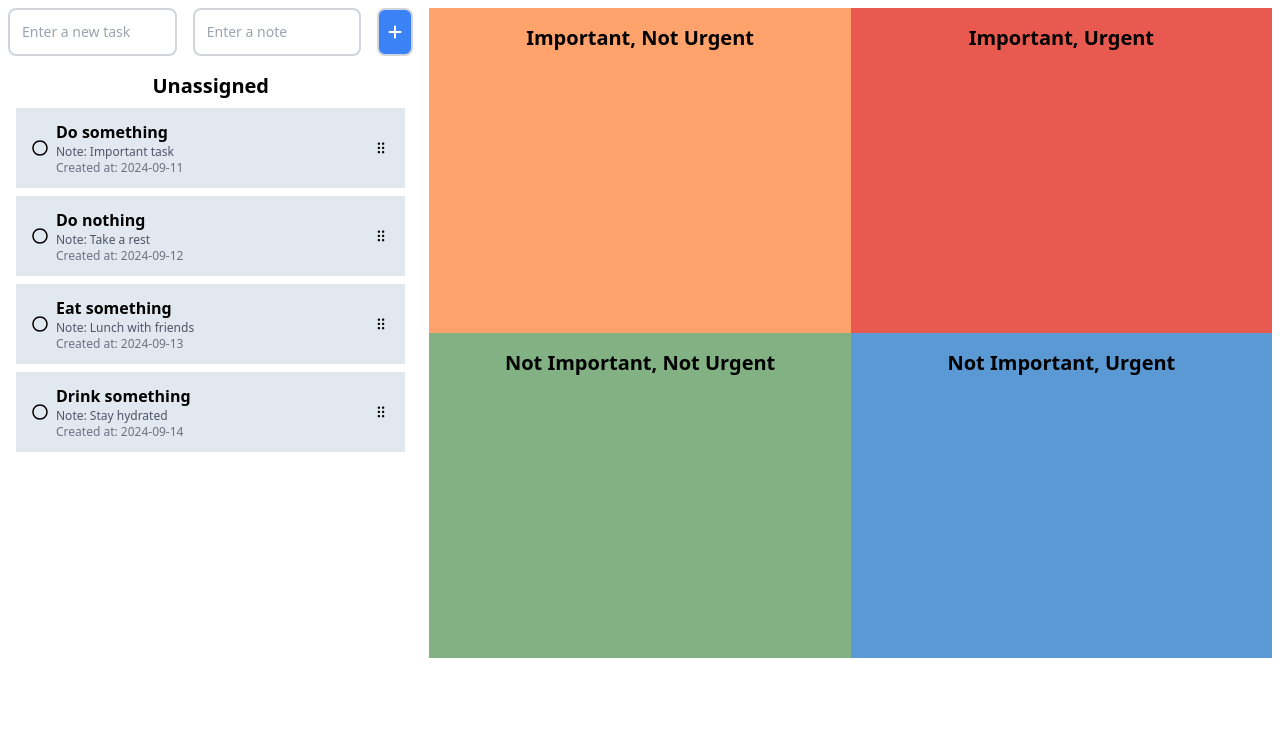
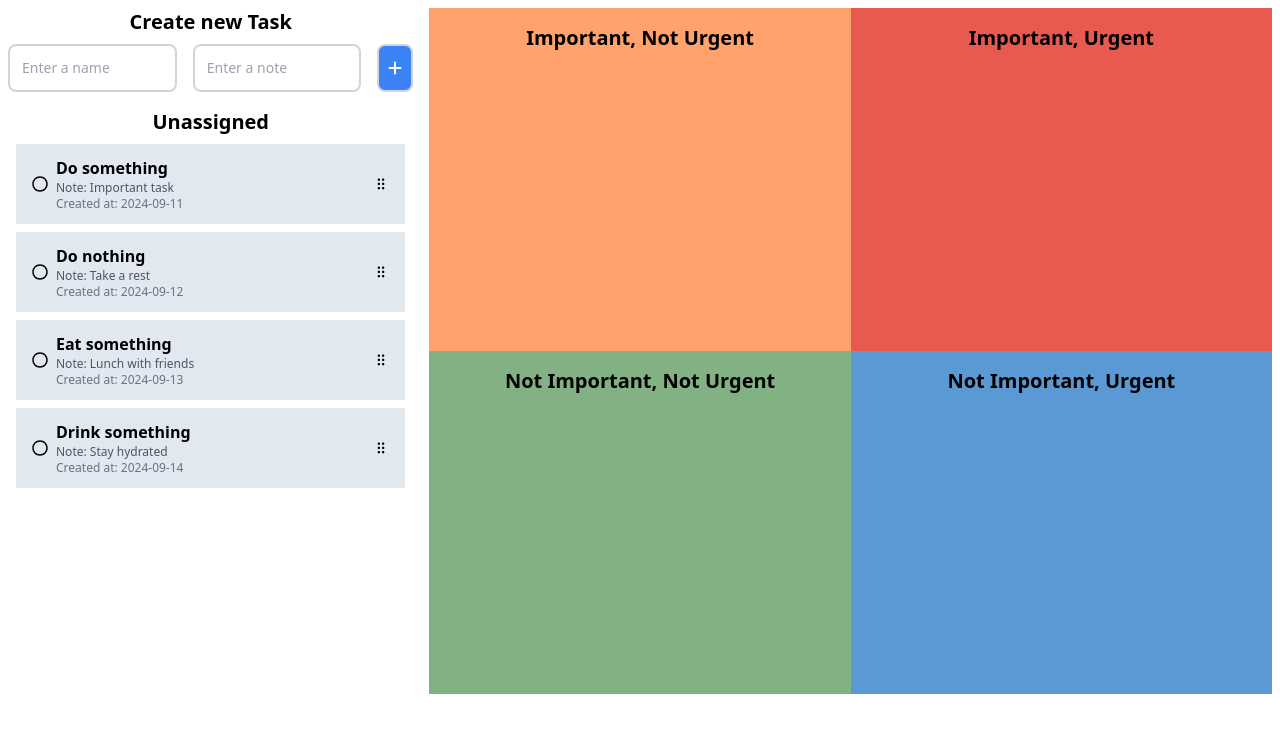
Before and after one commit to srothgan/Eisenhower-ToDo, a Next.js app: page / in a window 1280 px wide. Shown: the top 732 px of the page. Built offline with nearby package versions, Linux system fonts and the light colour scheme.

Commit message:
small new task form changes

```diff
--- a/components/Container.tsx
+++ b/components/Container.tsx
@@ -276,12 +276,13 @@ const Container = () => {
       >
         {/* SortableContainer */}
         <div className='w-1/3 block p-2 '>
-        <form onSubmit={addTask} className="w-full flex gap-4">
+        <h3 className="text-xl font-bold text-center">Create new Task</h3>
+        <form onSubmit={addTask} className="w-full flex gap-4 pt-2">
             <input
                 type="text"
                 value={newTask}
                 onChange={(e) => setNewTask(e.target.value)}
-                placeholder="Enter a new task"
+                placeholder="Enter a name"
                 className="w-full p-3 text-sm border-2 border-gray-300 rounded-lg focus:outline-none focus:border-blue-500 transition-colors"
             />
             <input
```
